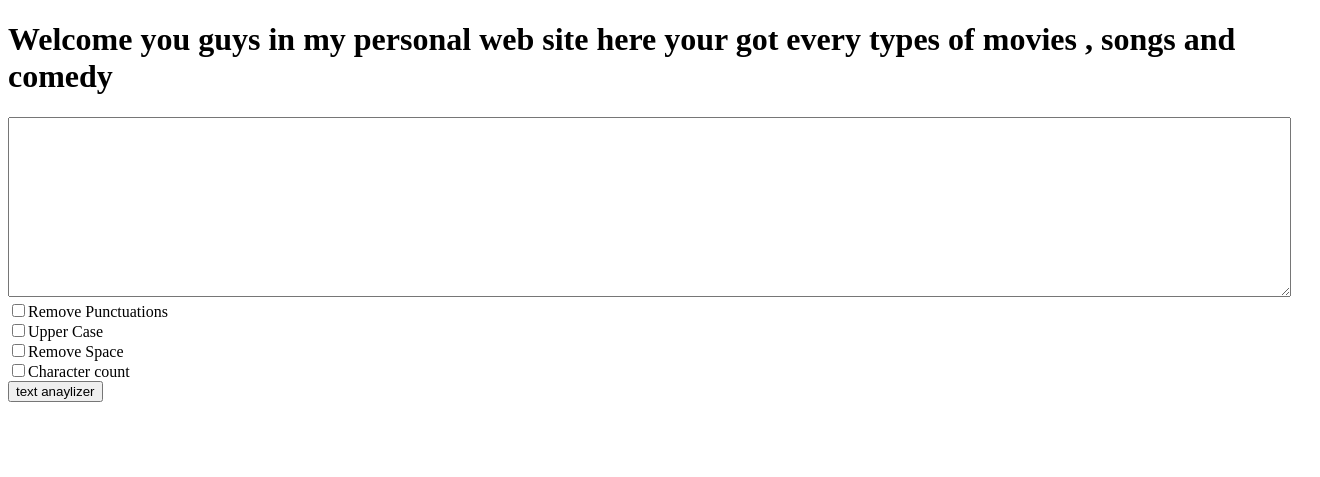
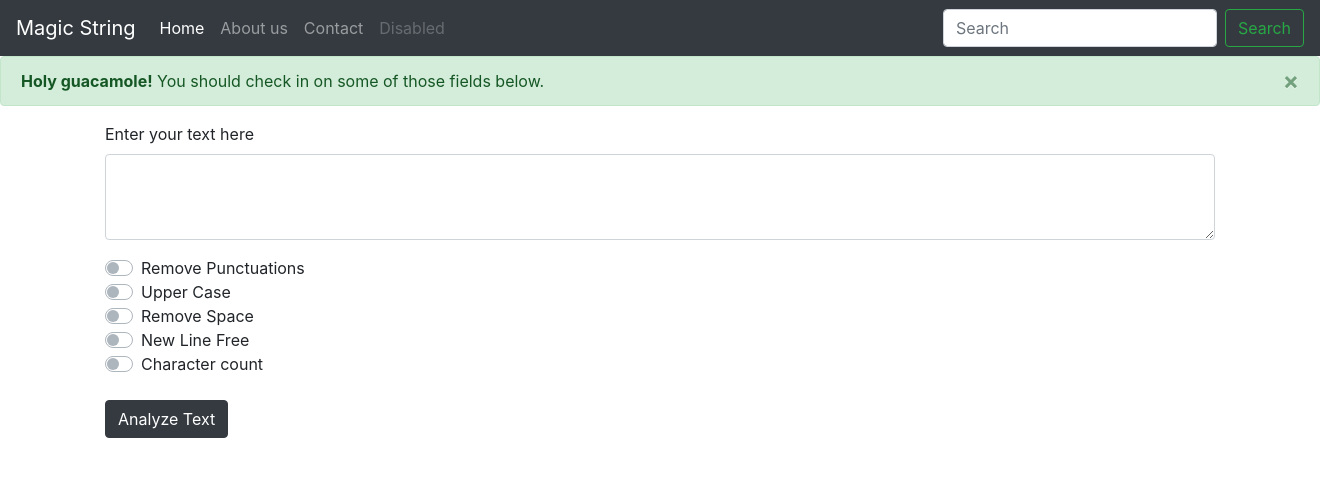
Before and after one commit to iqbal6025/TextUtils, a Django app: template templates/index.html in a window 1320 px wide. Shown: the top 477 px of the page. Run offline with Django 3.2, Linux system fonts and the light colour scheme; the template is opened without the code that fills it, so the values that code supplies are empty; some libraries are stand-ins or nearby versions.

Commit message:
first commit

```diff
--- a/templates/index.html
+++ b/templates/index.html
@@ -1,18 +1,83 @@
-<!DOCTYPE html>
+<!doctype html>
 <html lang="en">
-<head>
-    <meta charset="UTF-8">
-    <title>Hi guys</title>
-</head>
-<body>
-<h1>Welcome you guys in my personal web site here your got every types of movies , songs and comedy</h1>
-<form action="/analyze" method="get">
-    <textarea  name='text' style='margin: 0px; width: 1277px; height: 174px;'></textarea><br>
-    <input type="checkbox" name="check">Remove Punctuations</input><br>
-    <input  type="checkbox" name="capfirst">Upper Case</input><br>
-    <input name='spacefree' type="checkbox">Remove Space</input><br>
-    <input name='count' type="checkbox">Character count</input><br>
-    <button type="submit" >text anaylizer</button>
-</form>
-</body>
+  <head>
+    <!-- Required meta tags -->
+    <meta charset="utf-8">
+    <meta name="viewport" content="width=device-width, initial-scale=1, shrink-to-fit=no">
+
+    <!-- Bootstrap CSS -->
+    <link rel="stylesheet" href="https://stackpath.bootstrapcdn.com/bootstrap/4.5.0/css/bootstrap.min.css" integrity="sha384-9aIt2nRpC12Uk9gS9baDl411NQApFmC26EwAOH8WgZl5MYYxFfc+NcPb1dKGj7Sk" crossorigin="anonymous">
+
+    <title>Hello, world!</title>
+  </head>
+  <body>
+    <nav class="navbar navbar-expand-lg navbar-dark bg-dark">
+  <a class="navbar-brand" href="#">Magic String</a>
+  <button class="navbar-toggler" type="button" data-toggle="collapse" data-target="#navbarNav" aria-controls="navbarNav" aria-expanded="false" aria-label="Toggle navigation">
+    <span class="navbar-toggler-icon"></span>
+  </button>
+  <div class="collapse navbar-collapse" id="navbarNav">
+    <ul class="navbar-nav">
+      <li class="nav-item active">
+        <a class="nav-link" href="#">Home <span class="sr-only">(current)</span></a>
+      </li>
+      <li class="nav-item">
+        <a class="nav-link" href="#">About us</a>
+      </li>
+      <li class="nav-item">
+        <a class="nav-link" href="#">Contact</a>
+      </li>
+      <li class="nav-item">
+        <a class="nav-link disabled" href="#" tabindex="-1" aria-disabled="true">Disabled</a>
+      </li>
+    </ul>
+  </div>
+         <form class="form-inline">
+    <input class="form-control mr-sm-2" type="search" placeholder="Search" aria-label="Search">
+    <button class="btn btn-outline-success my-2 my-sm-0" type="submit">Search</button>
+  </form>
+</nav>
+    <div class="alert alert-success alert-dismissible fade show" role="alert">
+  <strong>Holy guacamole!</strong> You should check in on some of those fields below.
+  <button type="button" class="close" data-dismiss="alert" aria-label="Close">
+    <span aria-hidden="true">&times;</span>
+  </button>
+</div>
+    <div class="container">
+        <form action="/analyze" method="post">{% csrf_token %}
+            <div class="form-group">
+    <label for="exampleFormControlTextarea1">Enter your text here</label>
+    <textarea class="form-control" name='text' id="exampleFormControlTextarea1" rows="3"></textarea>
+  </div>
+
+        <div class="custom-control custom-switch">
+        <input type="checkbox" name="check" class="custom-control-input" id="customSwitch1">
+         <label class="custom-control-label" for="customSwitch1">Remove Punctuations</label>
+         </div>
+        <div class="custom-control custom-switch">
+        <input type="checkbox" name="capfirst" class="custom-control-input" id="customSwitch2">
+         <label class="custom-control-label" for="customSwitch2">Upper Case</label>
+         </div>
+        <div class="custom-control custom-switch">
+        <input type="checkbox" name='spacefree' class="custom-control-input" id="customSwitch3">
+         <label class="custom-control-label" for="customSwitch3">Remove Space</label>
+         </div>
+            <div class="custom-control custom-switch">
+        <input type="checkbox" name='newlineremove' class="custom-control-input" id="customSwitch4">
+         <label class="custom-control-label" for="customSwitch4">New Line Free</label>
+         </div>
+        <div class="custom-control custom-switch">
+        <input type="checkbox" name='count' class="custom-control-input" id="customSwitch5">
+         <label class="custom-control-label" for="customSwitch5">Character count</label>
+         </div><br>
+        <button type="submit" class="btn btn-dark">Analyze Text</button>
+        </form>
+    </div>
+
+    <!-- Optional JavaScript -->
+    <!-- jQuery first, then Popper.js, then Bootstrap JS -->
+    <script src="https://code.jquery.com/jquery-3.5.1.slim.min.js" integrity="sha384-DfXdz2htPH0lsSSs5nCTpuj/zy4C+OGpamoFVy38MVBnE+IbbVYUew+OrCXaRkfj" crossorigin="anonymous"></script>
+    <script src="https://cdn.jsdelivr.net/npm/popper.js@1.16.0/dist/umd/popper.min.js" integrity="sha384-Q6E9RHvbIyZFJoft+2mJbHaEWldlvI9IOYy5n3zV9zzTtmI3UksdQRVvoxMfooAo" crossorigin="anonymous"></script>
+    <script src="https://stackpath.bootstrapcdn.com/bootstrap/4.5.0/js/bootstrap.min.js" integrity="sha384-OgVRvuATP1z7JjHLkuOU7Xw704+h835Lr+6QL9UvYjZE3Ipu6Tp75j7Bh/kR0JKI" crossorigin="anonymous"></script>
+  </body>
 </html>
--- a/textutil/views1.py
+++ b/textutil/views1.py
@@ -3,7 +3,7 @@ from django.shortcuts import render
 
 def index(request):
 
-    return render(request,'home.html')
+    return render(request,'index.html')
 def analyze(request):
     djtext=request.POST.get('text','default')
     check=request.POST.get('check','off')
```
Also changed, not shown: templates/index1.html (added, +18 -0 lines), index.html (renamed from templates/home.html).
